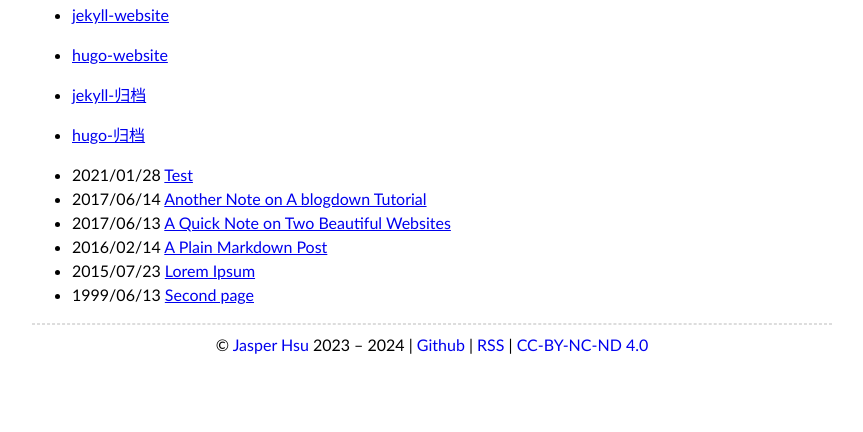
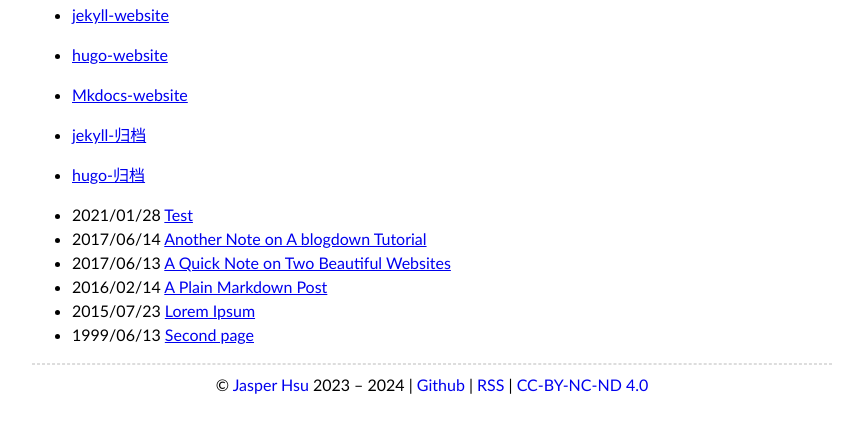
Before and after one commit to jaspervincent/hugo-website, a plain HTML site: page index.html in a window 1280 px wide. Shown: the part 202-634 px from the top of the page, without its empty margins (208-1071 px from the left). Drawn offline with nearby package versions, Linux system fonts and the light colour scheme; some packages are replaced by stand-ins of ours.

Commit message:
Update index.html

```diff
--- a/index.html
+++ b/index.html
@@ -42,6 +42,9 @@
 </li>
 <li>
 <p><a href="https://jaspervincent.github.io/hugo-website">hugo-website</a></p>
+</li>
+<li>
+<p><a href="https://jaspervincent.github.io/mkdocs-website">Mkdocs-website</a></p>
 </li>
 <li>
 <p><a href="https://jaspervincent.github.io/jekyll-website/archive.html">jekyll-归档</a></p>
```
